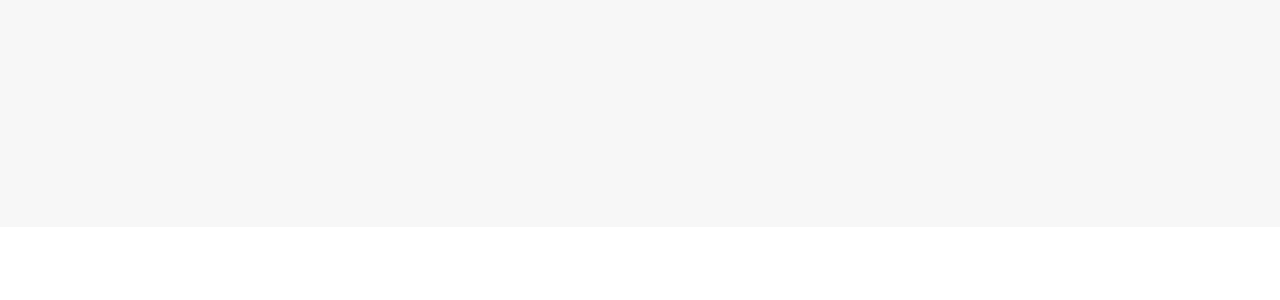
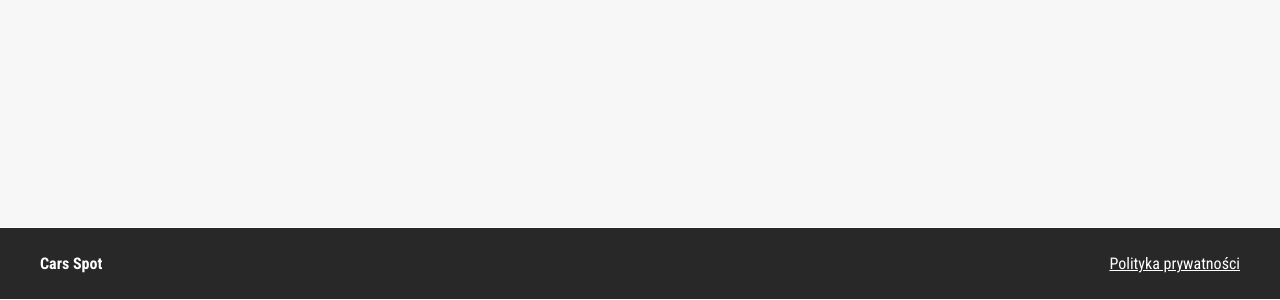
Before and after one commit to SD91PL/CarsSpot, a React (Vite) app: page / in a window 1280 px wide. Shown: the part 573-873 px from the top of the page. Before the commit the page ends 800 px from the top, so only its background shows below. Built offline with nearby package versions, Linux system fonts and the light colour scheme.

Commit message:
made footer

```diff
--- a/src/App.jsx
+++ b/src/App.jsx
@@ -7,11 +7,11 @@ import Seo from "./components/Seo.jsx"
 
 function App() {
   return (
-    <>
+    <div className="roboto-condensed">
       <main className="bg-[#f7f7f7] min-h-screen min-w-screen">
-
       </main>
-    </>
+      <Footer/>
+    </div>
   )
 }
 
--- a/src/components/Footer.jsx
+++ b/src/components/Footer.jsx
@@ -1,7 +1,21 @@
 export default function Footer() {
 	return (
-		<div className='container'>
-
-		</div>
+		<footer className='bg-[#282828] h-[72px] min-w-screen border-t border-solid border-white'>
+			<div className='mx-4'>
+				<div className='container'>
+					<div className='flex justify-between items-center h-[72px] text-white text-base'>
+						<a href='#'>
+							<p className='font-bold'>Cars Spot</p>
+						</a>
+						<a
+							href='#'
+							target='_blank'
+							rel='noopener noreferrer'>
+							<p className='underline'>Polityka prywatności</p>
+						</a>
+					</div>
+				</div>
+			</div>
+		</footer>
 	)
 }
```
